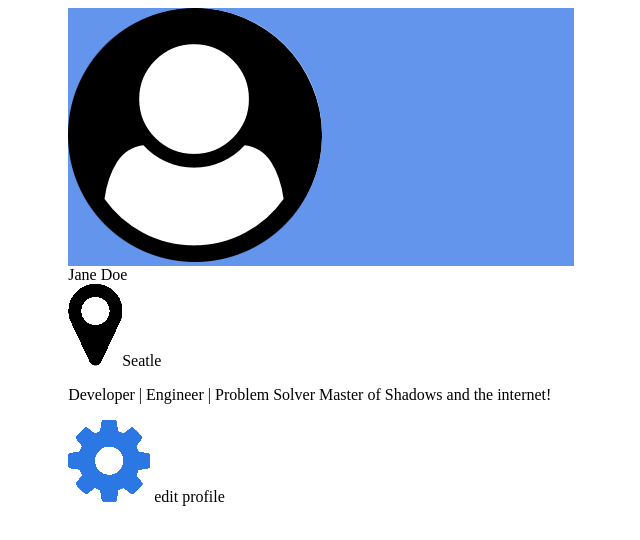
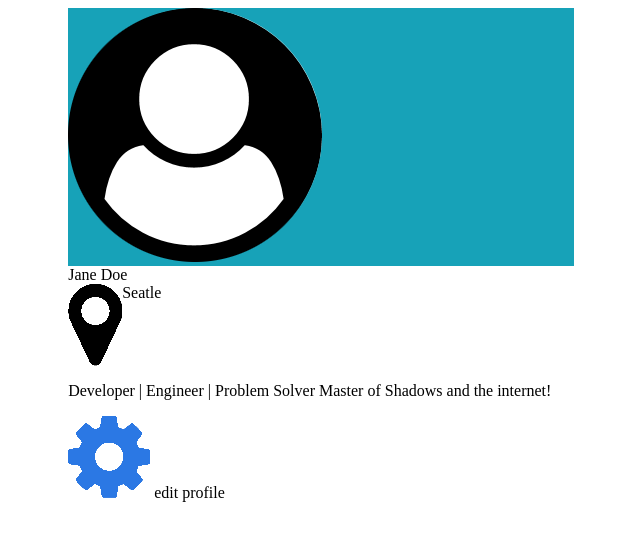
Before and after one commit to MJ-Kerr/User_card, a plain HTML site: page index.html in a window 1280 px wide. Shown: the whole page, without its empty margins (319-959 px from the left). Drawn offline with Linux system fonts and the light colour scheme.

Commit message:
new color

```diff
--- a/style.css
+++ b/style.css
@@ -6,7 +6,8 @@
     border-color: gray;
 }
 .blueRow{
-    background-color: cornflowerblue;
+    display: flex;
+    background-color: #17a2b8;
     align-items: center;
 }
 
@@ -18,5 +19,6 @@
     flex-direction: column;
 }
 .city{
+    display: flex;
     min-width: 10px;
 }
```
